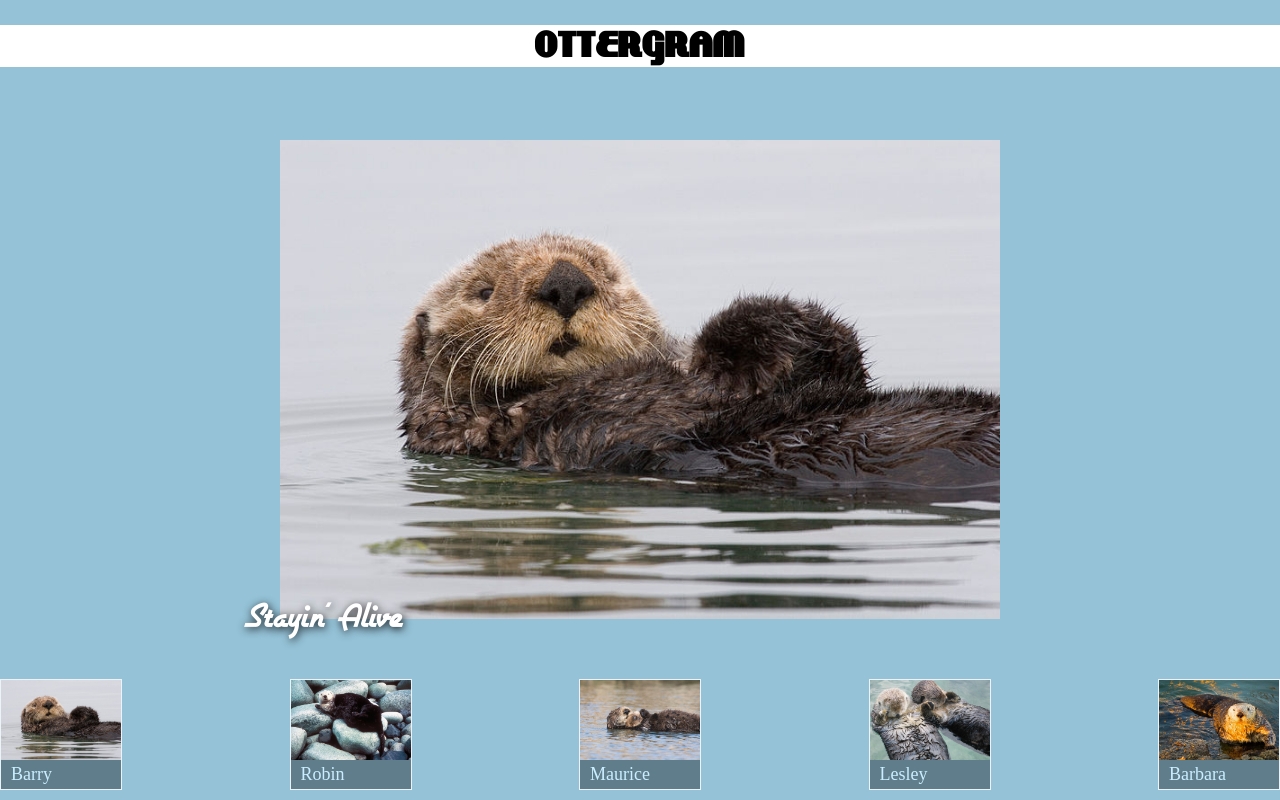
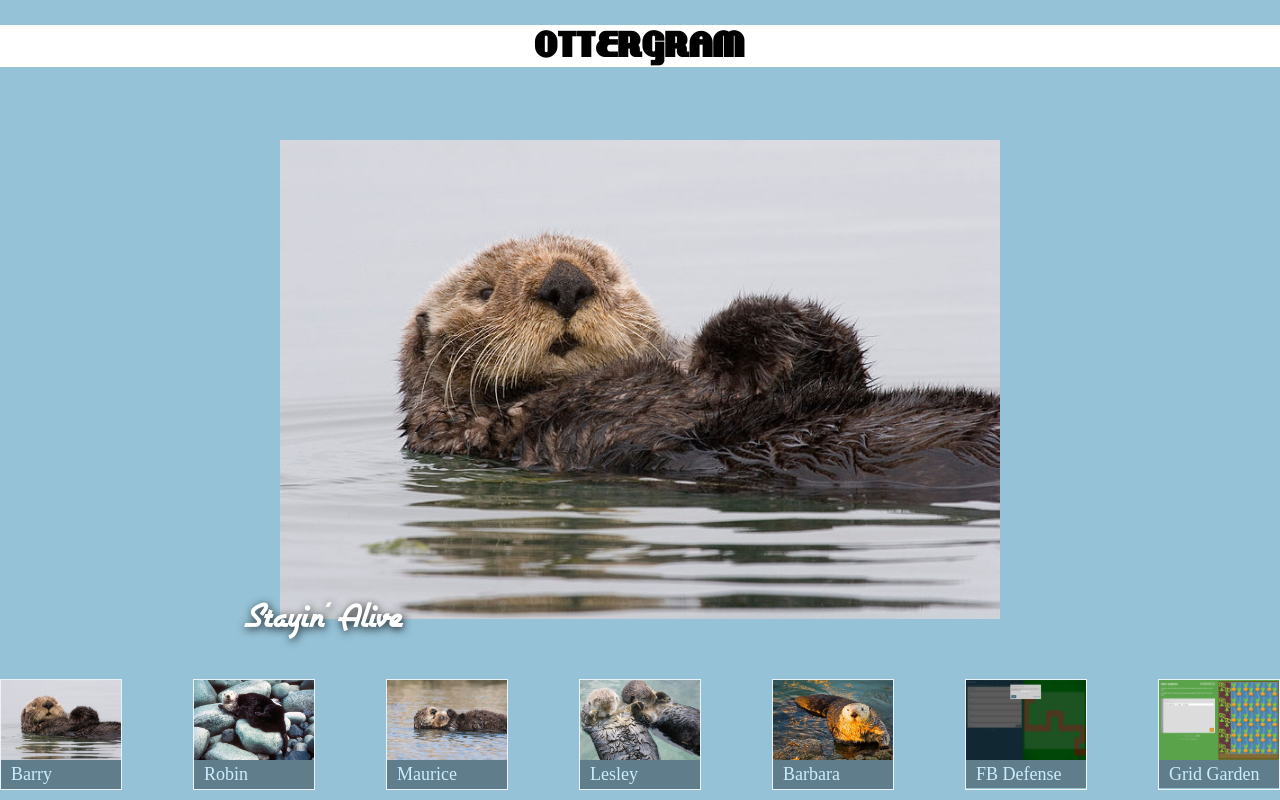
Before and after one commit to cameronmcphie/473HW1, a plain HTML site: page index.html in a window 1280 px wide. Drawn offline with nearby package versions, Linux system fonts and the light colour scheme.

Commit message:
Added game images and adjusted CSS for the thumbnails to match the look of the otters

```diff
--- a/Stylesheets/styles.css
+++ b/Stylesheets/styles.css
@@ -1,10 +1,7 @@
 @font-face {
   font-family: 'airstreamregular';
   src: url('fonts/Airstream-webfont.eot');
-  src: url('fonts/Airstream-webfont.eot?#iefix') format('embedded-opentype'),
-  url('fonts/Airstream-webfont.woff') format('woff'),
-  url('fonts/Airstream-webfont.ttf') format('truetype'),
-  url('fonts/Airstream-webfont.svg#airstreamregular') format('svg');
+  src: url('fonts/Airstream-webfont.eot?#iefix') format('embedded-opentype'), url('fonts/Airstream-webfont.woff') format('woff'), url('fonts/Airstream-webfont.ttf') format('truetype'), url('fonts/Airstream-webfont.svg#airstreamregular') format('svg');
   font-weight: normal;
   font-style: normal;
 }
@@ -12,16 +9,13 @@
 @font-face {
   font-family: 'lakeshore';
   src: url('fonts/LAKESHOR-webfont.eot');
-  src: url('fonts/LAKESHOR-webfont.eot?#iefix') format('embedded-opentype'),
-  url('fonts/LAKESHOR-webfont.woff') format('woff'),
-  url('fonts/LAKESHOR-webfont.ttf') format('truetype'),
-  url('fonts/LAKESHOR-webfont.svg#lakeshore') format('svg');
+  src: url('fonts/LAKESHOR-webfont.eot?#iefix') format('embedded-opentype'), url('fonts/LAKESHOR-webfont.woff') format('woff'), url('fonts/LAKESHOR-webfont.ttf') format('truetype'), url('fonts/LAKESHOR-webfont.svg#lakeshore') format('svg');
   font-weight: normal;
   font-style: normal;
 }
 
 html, body {
-height: 100%;
+  height: 100%;
 }
 
 body {
@@ -31,7 +25,7 @@
   background: rgb(149, 194, 215);
 }
 
-a {
+a[href='#'] {
   text-decoration: none;
 }
 
@@ -68,7 +62,6 @@
   justify-content: space-between;
   list-style: none;
   padding: 0;
-
   white-space: nowrap;
   overflow-x: auto;
 }
@@ -78,14 +71,18 @@
   width: 100%;
 }
 
+.thumbnail-image-hw1 {
+  display: block;
+  width: 100%;
+  height: 73%;
+}
+
 .thumbnail-title {
   display: block;
   margin: 0;
   padding: 4px 10px;
-
   background: rgb(96, 125, 139);
   color: rgb(202, 238, 255);
-
   font-size: 18px;
 }
 
@@ -109,7 +106,6 @@
   position: absolute;
   bottom: -16px;
   left: 4px;
-
   font-family: airstreamregular;
   color: white;
   text-shadow: rgba(0, 0, 0, 0.9) 1px 2px 9px;
--- a/index.html
+++ b/index.html
@@ -45,6 +45,18 @@
           <span class="thumbnail-title">Barbara</span>
         </a>
       </li>
+      <li class="thumbnail-item">
+        <a href="#">
+          <img class="thumbnail-image-hw1" src="img/flexboxdefense.png" alt="Flex Box Defense">
+          <span class="thumbnail-title">FB Defense</span>
+        </a>
+      </li>
+      <li class="thumbnail-item">
+        <a href="#">
+          <img class="thumbnail-image-hw1" src="img/gridgarden.png" alt="Grid Garden">
+          <span class="thumbnail-title">Grid Garden</span>
+        </a>
+      </li>
     </ul>
     <div class="detail-image-container">
       <div class="detail-image-frame">
```
Also changed, not shown: .eslintrc.js (added), img/flexboxdefense.png (added), img/gridgarden.png (added), 3 other files.
